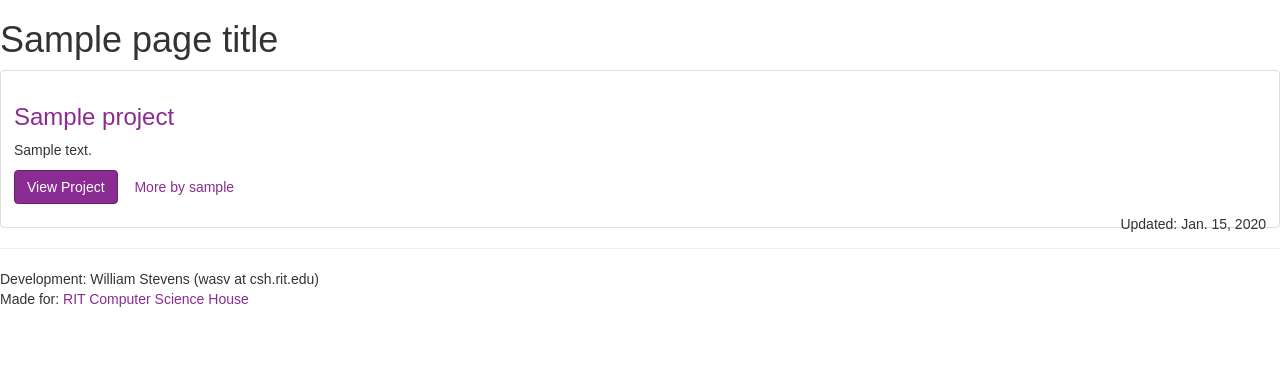
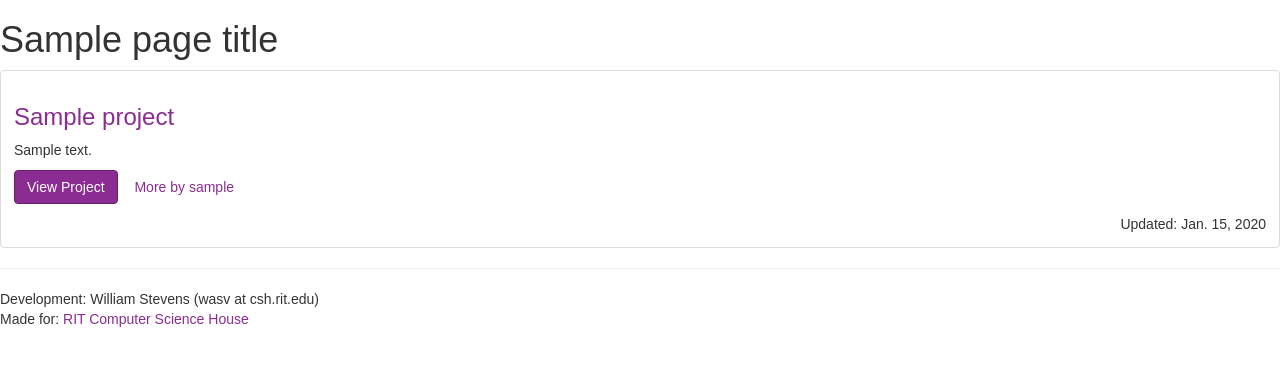
Before and after one commit to wasv/CSH_Projects, a Django app: template templates/projectList.html in a window 1280 px wide. Shown: the top 366 px of the page. Run offline with Django 3.2, Linux system fonts and the light colour scheme; tables that the repository leaves empty hold one stand-in row (values such as "Sample post"); the template is opened without the code that fills it: values that come from a table or form of the project are taken from there, most other values are stand-ins (such as "Sample title", 1, 10 or a date in 2020); some libraries are stand-ins or nearby versions.

Commit message:
Added clearfix.

```diff
--- a/templates/projectList.html
+++ b/templates/projectList.html
@@ -27,6 +27,7 @@
                     <a class="btn btn-link" role="button" title="{{ project.owner }}" href="{% url 'profileView' project.owner %}"> More by {{ project.owner }}</a>
                 </p>
                 <div class="pull-right">Updated: {{ project.last_update }}</div>
+                <div class="clearfix"></div>
             </div>
         </div>
     {% endfor %}
```
